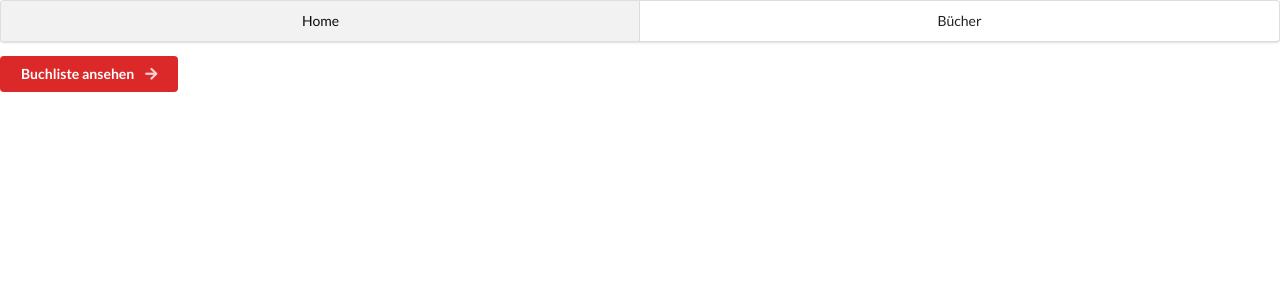
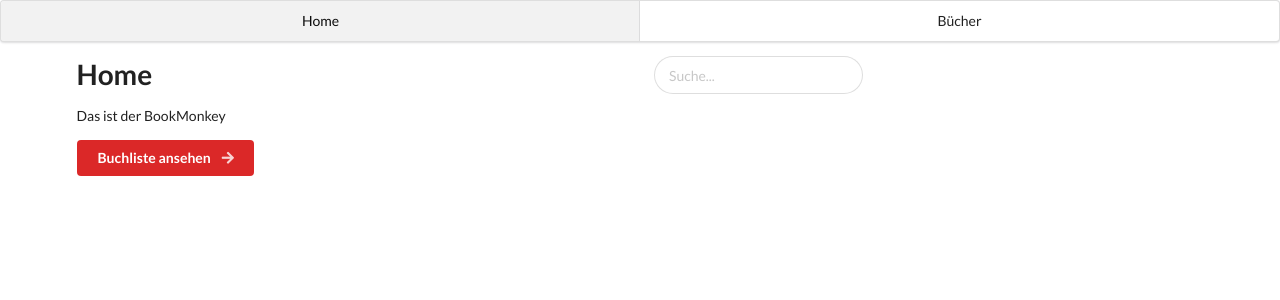
Before and after one commit to koljakutschera/angular-8-training, an Angular app: page /home in a window 1280 px wide. Shown: the top 300 px of the page. Built offline with nearby package versions, Linux system fonts and the light colour scheme.

Commit message:
feature: search

```diff
--- a/src/app/app.module.ts
+++ b/src/app/app.module.ts
@@ -9,6 +9,7 @@ import { BookListItemComponent } from "./book-list-item/book-list-item.component
 import { BookDetailsComponent } from "./book-details/book-details.component";
 import { BookStoreService } from "./shared/book-store.service";
 import { HomeComponent } from "./home/home.component";
+import { SearchComponent } from './search/search.component';
 
 @NgModule({
   declarations: [
@@ -16,7 +17,8 @@ import { HomeComponent } from "./home/home.component";
     BookListComponent,
     BookListItemComponent,
     BookDetailsComponent,
-    HomeComponent
+    HomeComponent,
+    SearchComponent
   ],
   imports: [BrowserModule, AppRoutingModule, HttpClientModule],
   providers: [BookStoreService],
--- /dev/null
+++ b/src/app/home/home.component.html
@@ -0,0 +1,11 @@
+<div class="ui container two column grid">
+  <div class="ui container column">
+    <h1>Home</h1>
+    <p>Das ist der BookMonkey</p>
+    <a routerLink="../books" class="ui red button">
+      Buchliste ansehen
+      <i class="right arrow icon"></i>
+    </a>
+  </div>
+  <bm-search (bookSelected)="bookSelected($event)" class="column"></bm-search>
+</div>
--- a/src/app/home/home.component.ts
+++ b/src/app/home/home.component.ts
@@ -1,17 +1,20 @@
 import { Component, OnInit } from "@angular/core";
+import { Router, ActivatedRoute } from "@angular/router";
+
+import { Book } from "../shared/book";
 
 @Component({
   selector: "bm-home",
-  template: `
-    <a routerLink="../books" class="ui red button">
-      Buchliste ansehen
-      <i class="right arrow icon"></i>
-    </a>
-  `,
+  templateUrl: "./home.component.html",
   styles: []
 })
 export class HomeComponent implements OnInit {
-  constructor() {}
+  constructor(private router: Router, private route: ActivatedRoute) {}
 
   ngOnInit() {}
+  bookSelected(book: Book) {
+    this.router.navigate(["../books", book.isbn], {
+      relativeTo: this.route
+    });
+  }
 }
--- /dev/null
+++ b/src/app/search/search.component.html
@@ -0,0 +1,23 @@
+<div class="ui search" [ngClass]="{ loading: isLoading }">
+  <div class="ui icon input">
+    <input
+      (keyup)="keyup.emit(searchTerm.value)"
+      #searchTerm
+      type="text"
+      placeholder="Suche..."
+      class="prompt"
+    />
+  </div>
+  <div class="results transition" [ngClass]="{ visible: foundBooks.length }">
+    <a
+      href
+      (click)="bookSelected.emit(book); (false)"
+      *ngFor="let book of foundBooks"
+      class="result"
+    >
+      <div class="content">
+        <div class="title">{{ book.title }}</div>
+      </div>
+    </a>
+  </div>
+</div>
--- /dev/null
+++ b/src/app/search/search.component.ts
@@ -0,0 +1,36 @@
+import { Component, OnInit, EventEmitter, Output } from "@angular/core";
+import {
+  debounceTime,
+  distinctUntilChanged,
+  switchMap,
+  tap
+} from "rxjs/operators";
+
+import { Book } from "../shared/book";
+import { BookStoreService } from "../shared/book-store.service";
+
+@Component({
+  selector: "bm-search",
+  templateUrl: "./search.component.html",
+  styles: []
+})
+export class SearchComponent implements OnInit {
+  @Output() bookSelected = new EventEmitter<Book>();
+  isLoading = false;
+  keyup = new EventEmitter<string>();
+  foundBooks: Book[] = [];
+  constructor(private bs: BookStoreService) {}
+  ngOnInit() {
+    this.keyup
+      .pipe(
+        debounceTime(500),
+        distinctUntilChanged(),
+        tap(() => (this.isLoading = true)),
+        // tap(val => console.log(`BEFORE MAP: ${val}`)),
+        switchMap(searchTerm => this.bs.getAllSearch(searchTerm)),
+        // tap(val => console.log(`AFTER MAP: ${JSON.stringify(val)}`)),
+        tap(() => (this.isLoading = false))
+      )
+      .subscribe(books => (this.foundBooks = books));
+  }
+}
--- a/src/app/shared/book-store.service.ts
+++ b/src/app/shared/book-store.service.ts
@@ -90,4 +90,11 @@ export class BookStoreService {
       })
       .pipe(catchError(this.handleError));
   }
+  getAllSearch(searchTerm: string): Observable<Array<Book>> {
+    return this.http.get(`${this.api}/books/search/${searchTerm}`).pipe(
+      retry(3),
+      map((res: []) => res.map(rawBook => BookFactory.fromObject(rawBook))),
+      catchError(this.handleError)
+    );
+  }
 }
```
Also changed, not shown: 1 other file (tests, documents, lock files or other folders).
